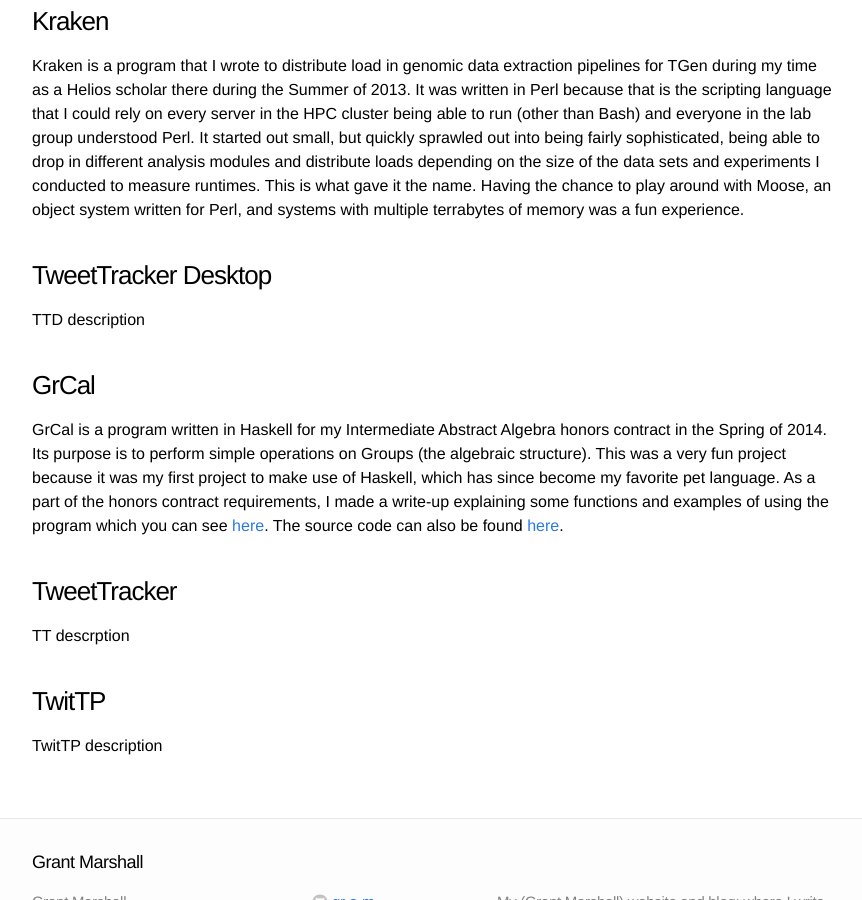
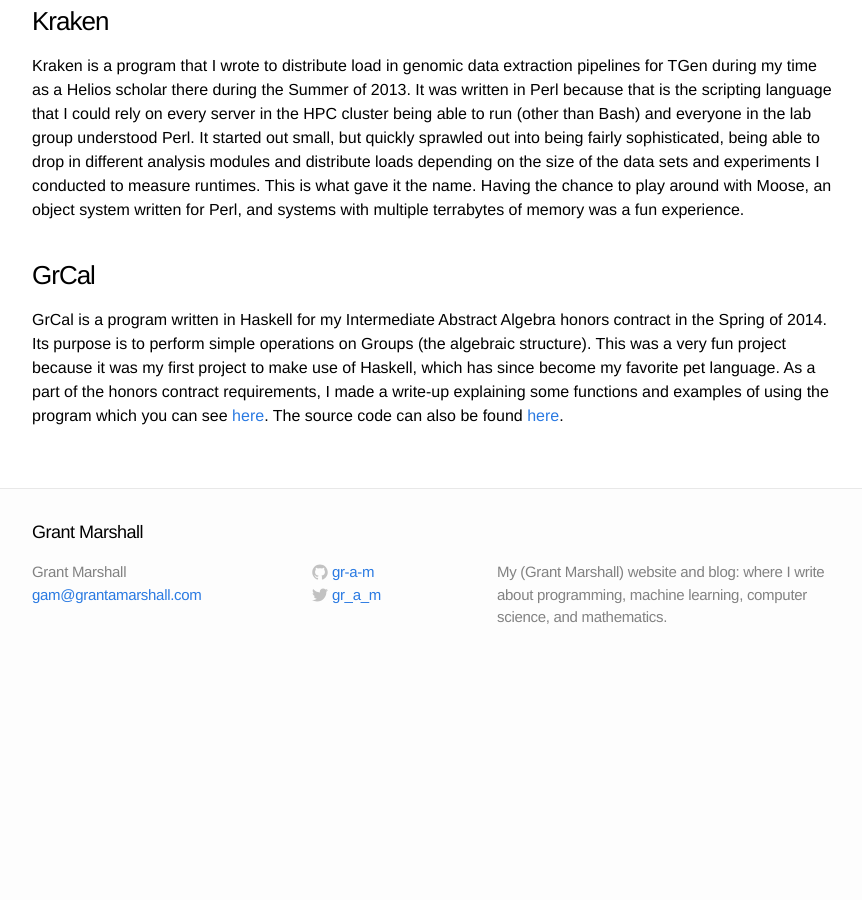
Before and after one commit to gr-a-m/gr-a-m.github.io, a Jekyll site: the page built from about.md, in a window 1280 px wide and 900 px high, scrolled down 810 px. Shown: the whole window, without its empty margins (208-1070 px from the left). Built offline with Jekyll 4.4.1, drawn with Linux system fonts in a browser that asks for light colours; after the commit the page ends 1484 px from its top, so only the background shows below that.

Commit message:
Comment out dead descriptions

```diff
--- a/about.md
+++ b/about.md
@@ -21,21 +21,21 @@ ClinicMate is a program I wrote during my second year at ASU as the final projec
 
 Kraken is a program that I wrote to distribute load in genomic data extraction pipelines for TGen during my time as a Helios scholar there during the Summer of 2013. It was written in Perl because that is the scripting language that I could rely on every server in the HPC cluster being able to run (other than Bash) and everyone in the lab group understood Perl. It started out small, but quickly sprawled out into being fairly sophisticated, being able to drop in different analysis modules and distribute loads depending on the size of the data sets and experiments I conducted to measure runtimes. This is what gave it the name. Having the chance to play around with Moose, an object system written for Perl, and systems with multiple terrabytes of memory was a fun experience.
 
-<h3>TweetTracker Desktop</h3>
+<!-- <h3>TweetTracker Desktop</h3>
 
-TTD description
+TTD description -->
 
 <h3>GrCal</h3>
 
 GrCal is a program written in Haskell for my Intermediate Abstract Algebra honors contract in the Spring of 2014. Its purpose is to perform simple operations on Groups (the algebraic structure). This was a very fun project because it was my first project to make use of Haskell, which has since become my favorite pet language. As a part of the honors contract requirements, I made a write-up explaining some functions and examples of using the program which you can see [here][5]. The source code can also be found [here][6].
 
-<h3>TweetTracker</h3>
+<!-- <h3>TweetTracker</h3>
 
-TT descrption
+TT descrption -->
 
-<h3>TwitTP</h3>
+<!-- <h3>TwitTP</h3>
 
-TwitTP description
+TwitTP description -->
 
 [1]: http://dmml.asu.edu
 [2]: http://more.engineering.asu.edu/furi/
```
